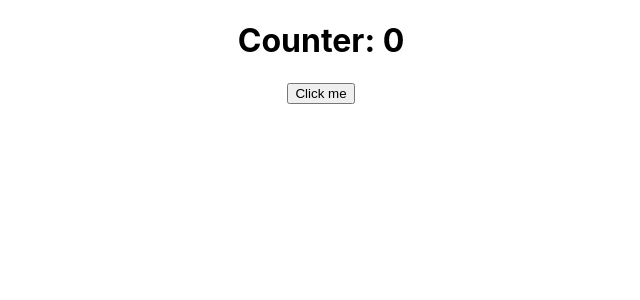
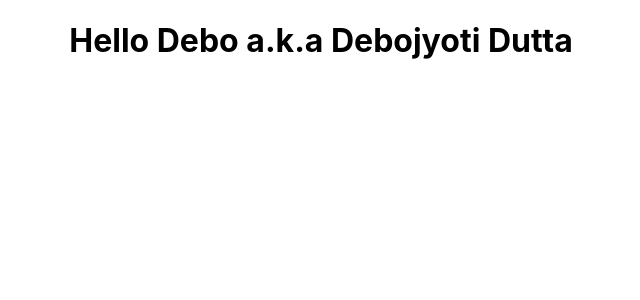
Before and after one commit to Debo12/webdevelopment.react-learn-complete, a React (Create React App) app in the folder my-app/: page / in a window 1280 px wide. Shown: the top 300 px of the page, without its empty margins (319-959 px from the left). Built offline with nearby package versions, Linux system fonts and the light colour scheme.

Commit message:
props destructuring added

```diff
--- a/my-app/src/App.js
+++ b/my-app/src/App.js
@@ -4,11 +4,12 @@ import Greet from './components/Greet'
 import Welcome from './components/Welcome'
 import Message from './components/Message'
 import Counter from './components/Counter';
+import PropDestructuring from './components/PropDestructuring'
 
 function App() {
   return (
     <div className="App">
-      <Counter/>
+      <PropDestructuring name="Debo" heroName="Debojyoti Dutta" />
     </div>
   );
 }
--- a/my-app/src/components/Counter.js
+++ b/my-app/src/components/Counter.js
@@ -9,7 +9,7 @@ class Counter extends Component {
     }
 
     incrementOne(){
-        // React bundles all the same method call into one call
+
         // this.setState({
         //     count: this.state.count + 1
         // }, ()=>{console.log(this.state.count)})
--- /dev/null
+++ b/my-app/src/components/PropDestructuring.js
@@ -0,0 +1,41 @@
+// import React from 'react'
+
+// 1st way to destructure
+/*const PropDestructuring = ({name, heroName}) => {
+    return(
+        <div>
+            <h1>
+                Hello {name} a.k.a {heroName}
+            </h1>
+        </div>
+    )
+}*/
+
+// 2nd way to destructure
+/*const PropDestructuring = props => {
+    const {name, heroName} = props
+    return(
+        <div>
+            <h1>
+                Hello {name} a.k.a {heroName}
+            </h1>
+        </div>
+    )
+}*/
+
+import React, { Component } from 'react'
+
+export class PropDestructuring extends Component {
+  render() {
+    const {name, heroName} = this.props
+    return (
+        <div>
+            <h1>
+                Hello {name} a.k.a {heroName}
+            </h1>
+        </div>
+    )
+  }
+}
+
+export default PropDestructuring
```
